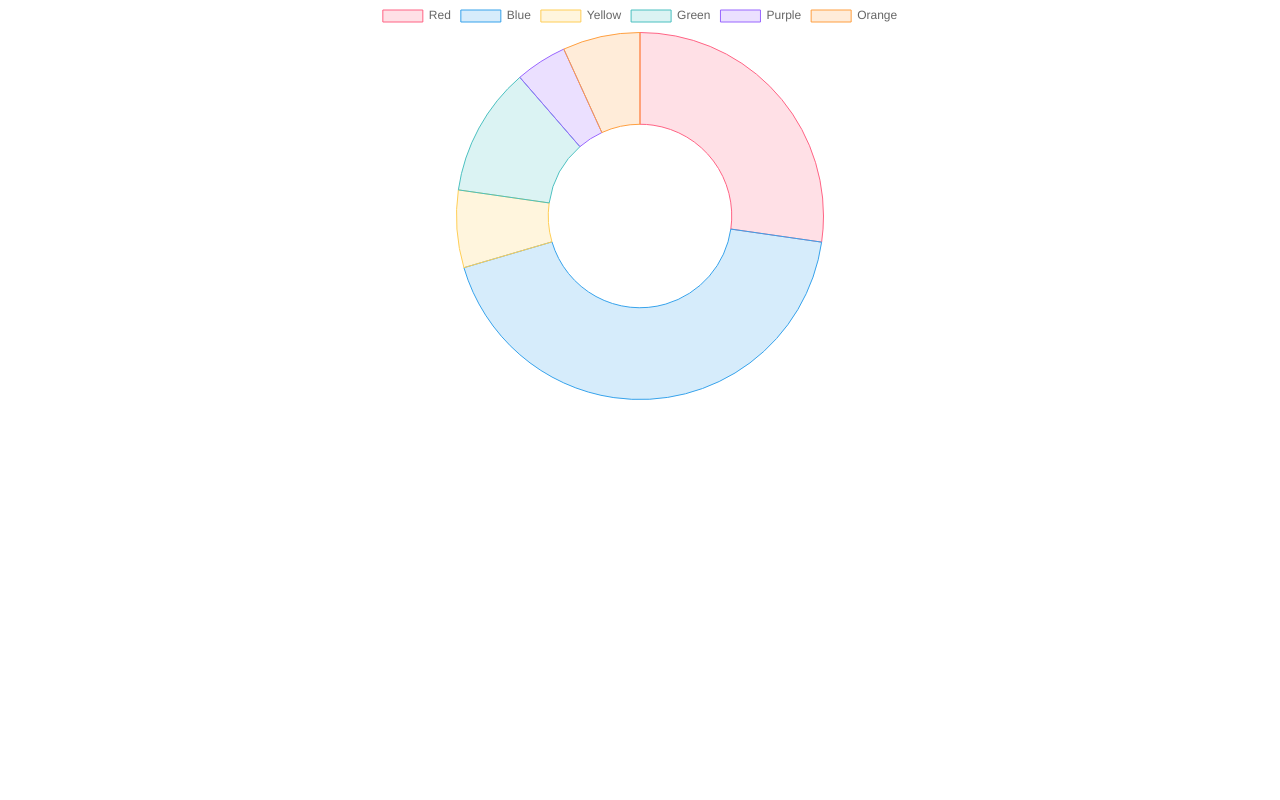
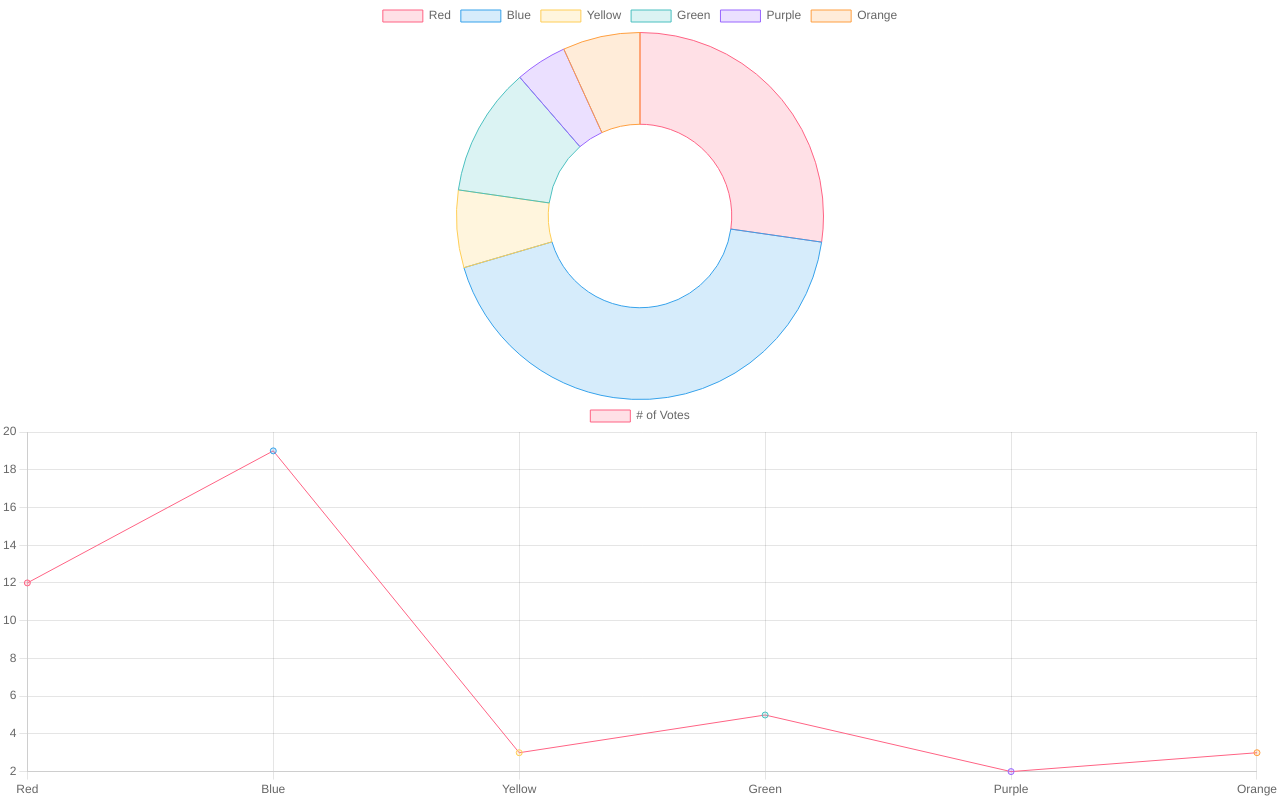
Before and after one commit to GilbertDaniel/react_chart, a React (Create React App) app: page / in a window 1280 px wide. Shown: the part 482-1282 px from the top of the page. Before the commit the page ends 882 px from the top, so only its background shows below. Built offline with nearby package versions, Linux system fonts and the light colour scheme.

Commit message:
Implementing LineChart

```diff
--- a/src/App.js
+++ b/src/App.js
@@ -2,6 +2,7 @@ import logo from './logo.svg';
 import './App.css';
 import BarChart from './components/BarChart';
 import DoughnutChart from './components/DoughnutChart';
+import LineChart from './components/LineChart';
 
 function App() {
   var data = {
@@ -44,6 +45,7 @@ var options = {
       <h1>Data Visualization with React and Chart.js</h1>
       <BarChart data={data} options={options}/>
       <DoughnutChart data={data} options={options}/>
+      <LineChart data={data} options={options}/>
 
     </div>
   );
--- a/src/components/LineChart.js
+++ b/src/components/LineChart.js
@@ -1,8 +1,37 @@
 import React from 'react'
+import {
+  Chart as ChartJS,
+  CategoryScale,
+  LinearScale,
+  PointElement,
+  LineElement,
+  Title,
+  Tooltip,
+  Legend,
+} from 'chart.js';
 
-const LineChart = () => {
+import { Line } from 'react-chartjs-2';
+
+ChartJS.register(
+  CategoryScale,
+  LinearScale,
+  PointElement,
+  LineElement,
+  Title,
+  Tooltip,
+  Legend
+);
+
+const LineChart = ({data, options}) => {
   return (
-    <div>LineChart</div>
+    <div>
+      <Line
+        data={data}
+        height={400}
+        options={options}
+
+      />
+    </div>
   )
 }
 
```
